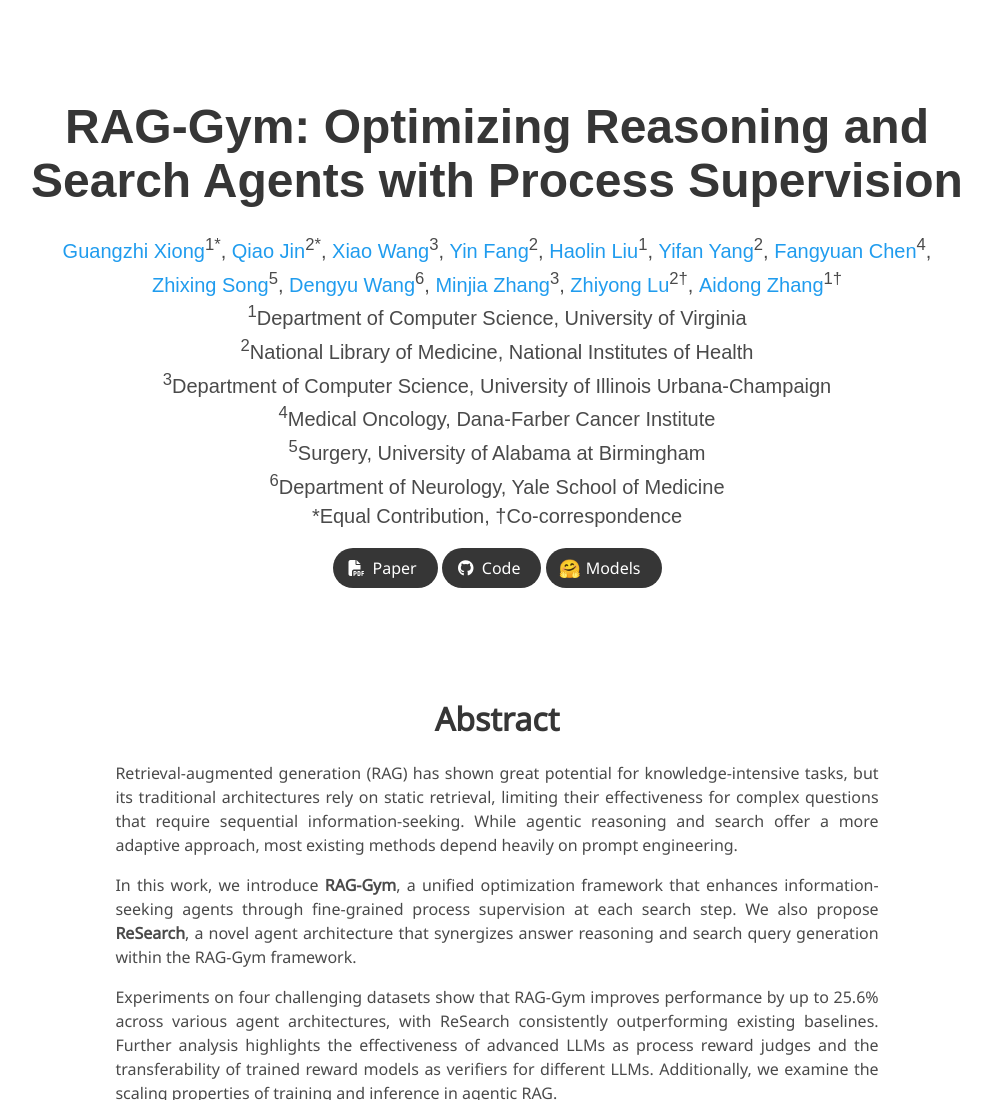
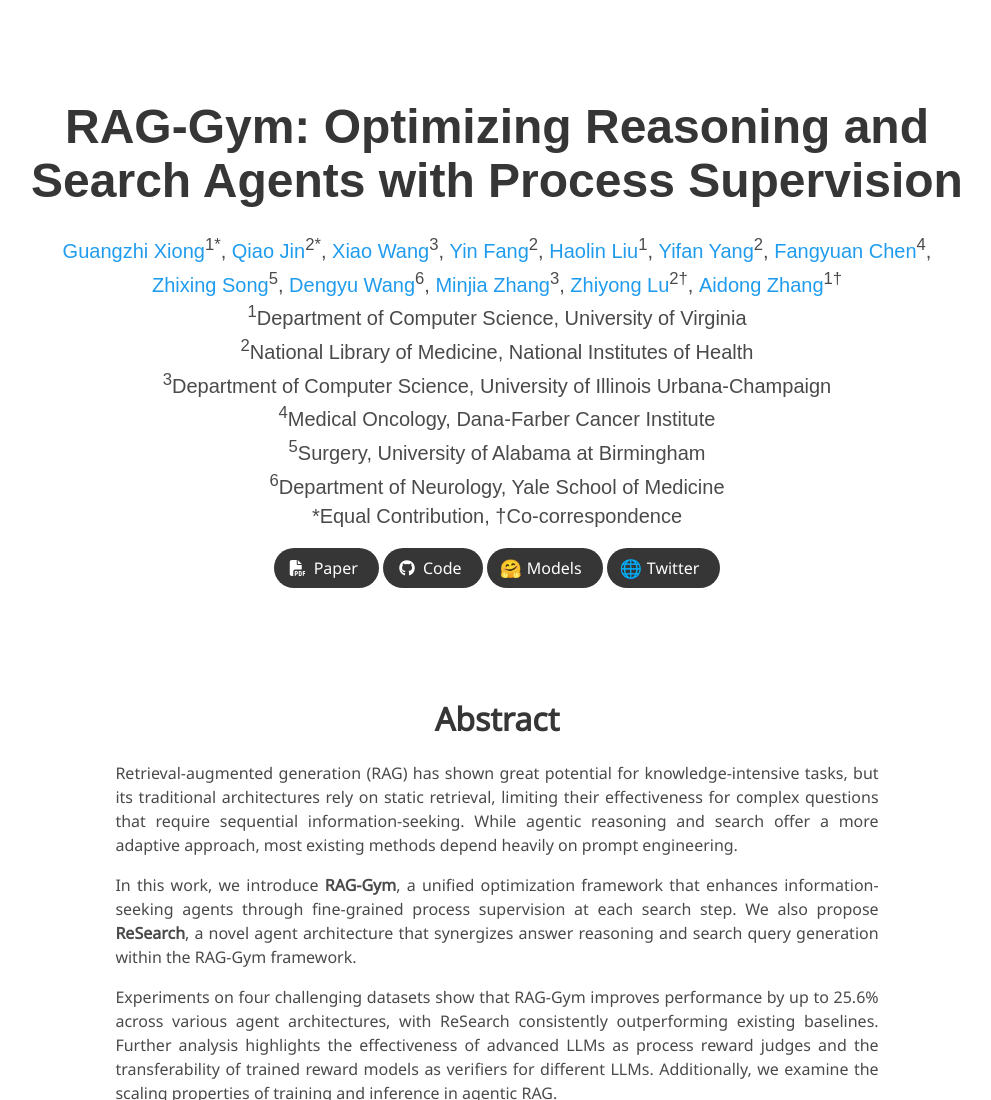
Before and after one commit to RAG-Gym/rag-gym.github.io, a plain HTML site: page docs/index.html in a window 1280 px wide. Shown: the top 1100 px of the page, without its empty margins (143-1134 px from the left). Drawn offline with nearby package versions, Linux system fonts and the light colour scheme; some icons are missing; a web font is replaced by a local one.

Commit message:
Update index.html

```diff
--- a/docs/index.html
+++ b/docs/index.html
@@ -177,6 +177,16 @@
                   </span>
                   <span>Models</span>
                   </a>
+              </span>
+              <!-- Twitter Link. -->
+              <span class="link-block">
+                <a href="https://twitter.com/GuangzhiXiong/status/1892403975015526450"
+                   class="external-link button is-normal is-rounded is-dark">
+                  <span class="icon">
+                      <p style="font-size:18px">🌐</p>
+                  </span>
+                  <span>Twitter</span>
+                </a>
               </span>
             </div>
           </div>
```
